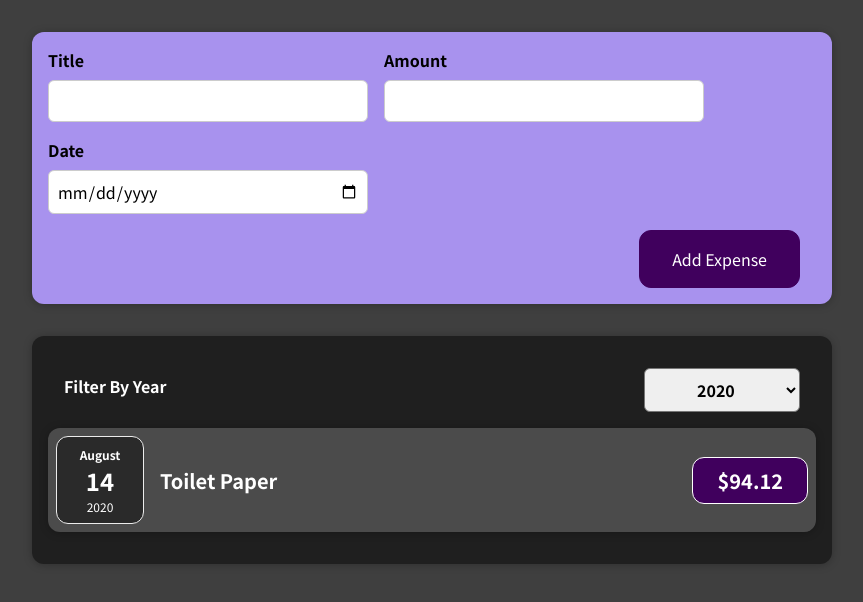
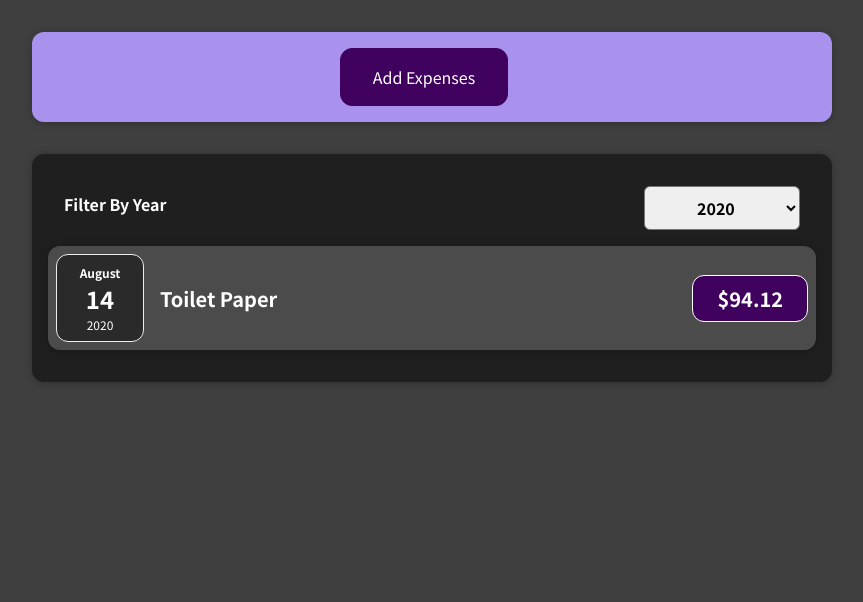
Before and after one commit to tohit64/Expense-tracker_react, a React (Create React App) app: page / in a window 1280 px wide. Shown: the top 602 px of the page, without its empty margins (208-1071 px from the left). Built offline with nearby package versions, Linux system fonts and the light colour scheme.

Commit message:
added event on add expense

```diff
--- a/src/components/NewExpense/ExpenseForm.jsx
+++ b/src/components/NewExpense/ExpenseForm.jsx
@@ -81,7 +81,8 @@ function ExpenseForm(props) {
         </div>
       </div>
       <div className="new-expense__actions">
-        <button>Add Expense</button>
+        <button type="button" onClick={props.onCancel}>Cancel</button>
+        <button type="sumbit">Add Expense</button>
       </div>
     </form>
   );
--- a/src/components/NewExpense/NewExpense.jsx
+++ b/src/components/NewExpense/NewExpense.jsx
@@ -1,19 +1,38 @@
-import React from "react";
+import React, { useState } from "react";
 import ExpenseForm from "./ExpenseForm";
 import "./NewExpense.css";
 
 function NewExpense(props) {
+  const [isEditing, setIsEditing] = useState(false);
+
   function sumbitDataHandler(expenseData) {
     const newExpenseData = {
       ...expenseData,
       id: Math.random().toString(),
     };
     props.onSaveDataHandler(newExpenseData);
+    setIsEditing(false);
+  }
+
+  function startEditingHandler() {
+    setIsEditing(true);
+  }
+
+  function stopEditingHandler() {
+    setIsEditing(false);
   }
 
   return (
     <div className="new-expense">
-      <ExpenseForm onSumbitData={sumbitDataHandler} />
+      {!isEditing && (
+        <button onClick={startEditingHandler}>Add Expenses</button>
+      )}
+      {isEditing && (
+        <ExpenseForm
+          onSumbitData={sumbitDataHandler}
+          onCancel={stopEditingHandler}
+        />
+      )}
     </div>
   );
 }
```
Also changed, not shown: src/components/Chart/Chart.css (added), src/components/Chart/Chart.jsx (added), src/components/Chart/ChartBar.css (added), src/components/Chart/ChartBar.jsx (added), 1 other file (tests, documents, lock files or other folders).
